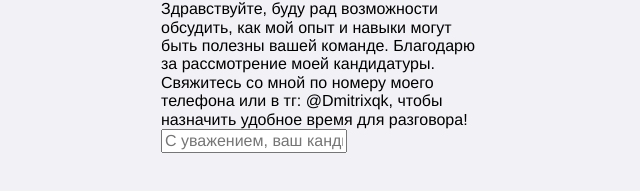
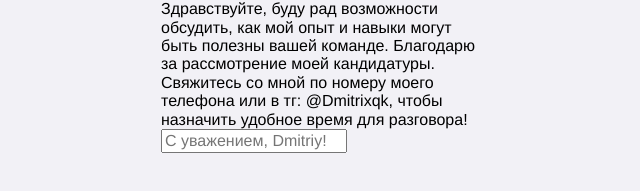
Before and after one commit to DmitriyAl777/DmitriyAl777.github.io, a plain HTML site: page index.html in a window 1280 px wide. Shown: the part 1281-1472 px from the top of the page, 319-959 px from the left. Drawn offline with Linux system fonts and the light colour scheme.

Commit message:
заменили ваш кандидат на имя Dmitriy

```diff
--- a/index.html
+++ b/index.html
@@ -91,4 +91,4 @@ Kanban;</p>
         <header>
           <div>Здравствуйте, буду рад возможности обсудить, как мой опыт и навыки могут быть полезны вашей команде. Благодарю за рассмотрение моей кандидатуры. Свяжитесь со мной по номеру моего телефона или в тг: @Dmitrixqk, чтобы назначить удобное время для разговора!
 </div>
-            <input placeholder="С уважением, ваш кандидат!">
+            <input placeholder="С уважением, Dmitriy!">
```
